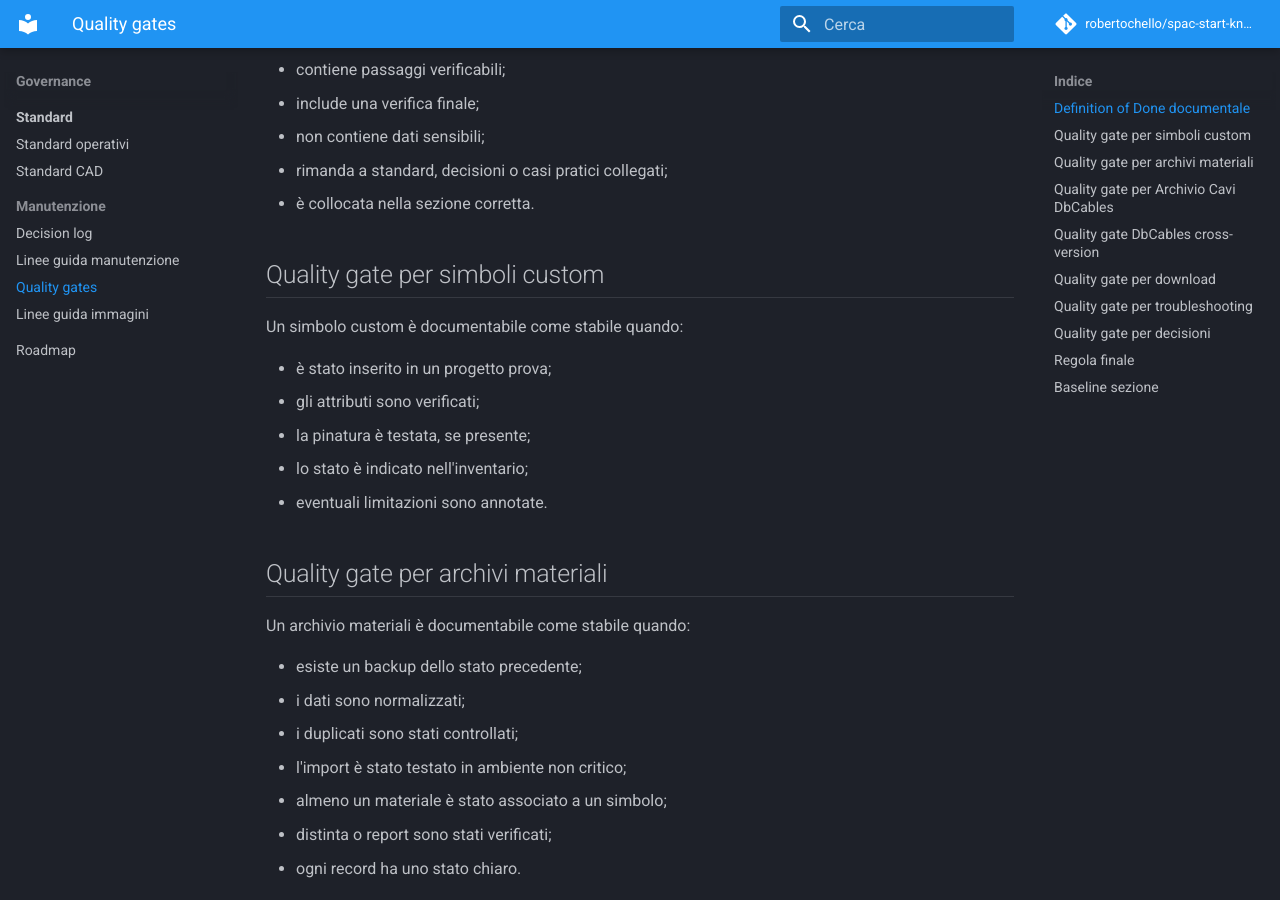
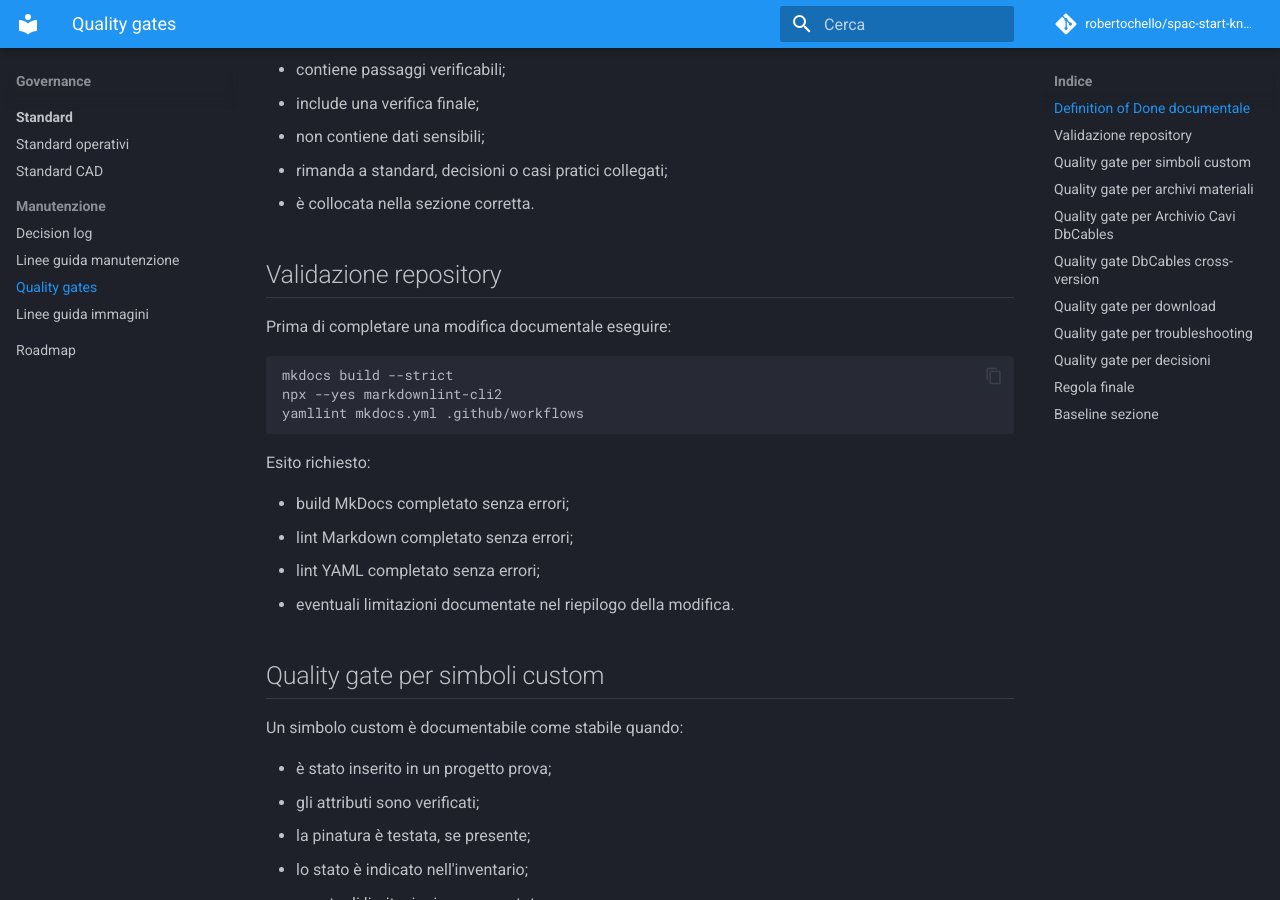
Before and after one commit to robertochello/spac-start-knowledge-base, an MkDocs documentation site: the page built from docs/14-quality-gates.md, in a window 1280 px wide and 900 px high, scrolled down 402 px. Built offline with MkDocs 1.6.1 and Material for MkDocs 9.7.7, drawn with Linux system fonts in a browser that asks for light colours; comment, search, counter and statistics services are not loaded.

Commit message:
docs: document repository validation commands

````diff
--- a/docs/14-quality-gates.md
+++ b/docs/14-quality-gates.md
@@ -13,6 +13,23 @@ Una nuova procedura è pronta quando:
 - non contiene dati sensibili;
 - rimanda a standard, decisioni o casi pratici collegati;
 - è collocata nella sezione corretta.
+
+## Validazione repository
+
+Prima di completare una modifica documentale eseguire:
+
+```bash
+mkdocs build --strict
+npx --yes markdownlint-cli2
+yamllint mkdocs.yml .github/workflows
+```
+
+Esito richiesto:
+
+- build MkDocs completato senza errori;
+- lint Markdown completato senza errori;
+- lint YAML completato senza errori;
+- eventuali limitazioni documentate nel riepilogo della modifica.
 
 ## Quality gate per simboli custom
 
````
